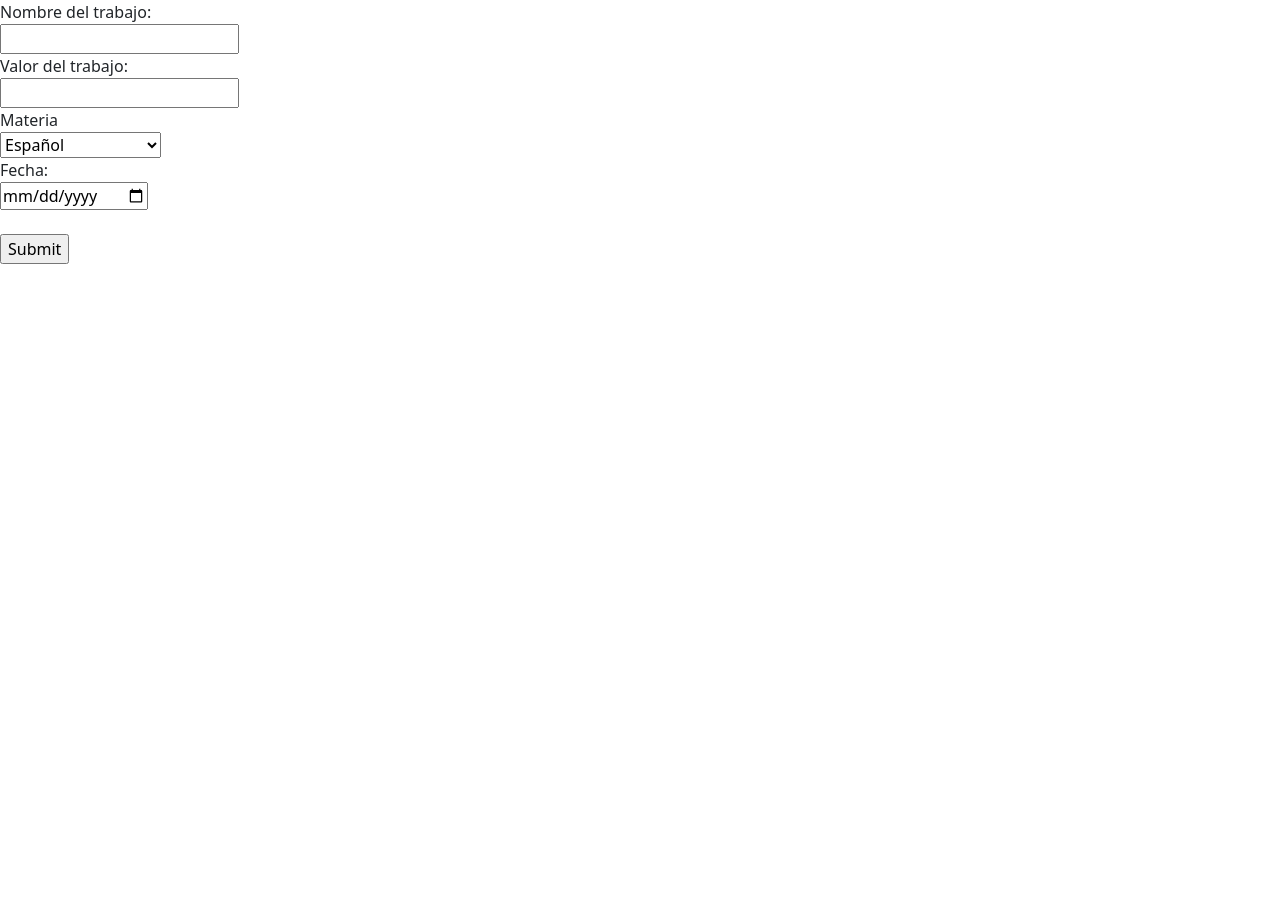
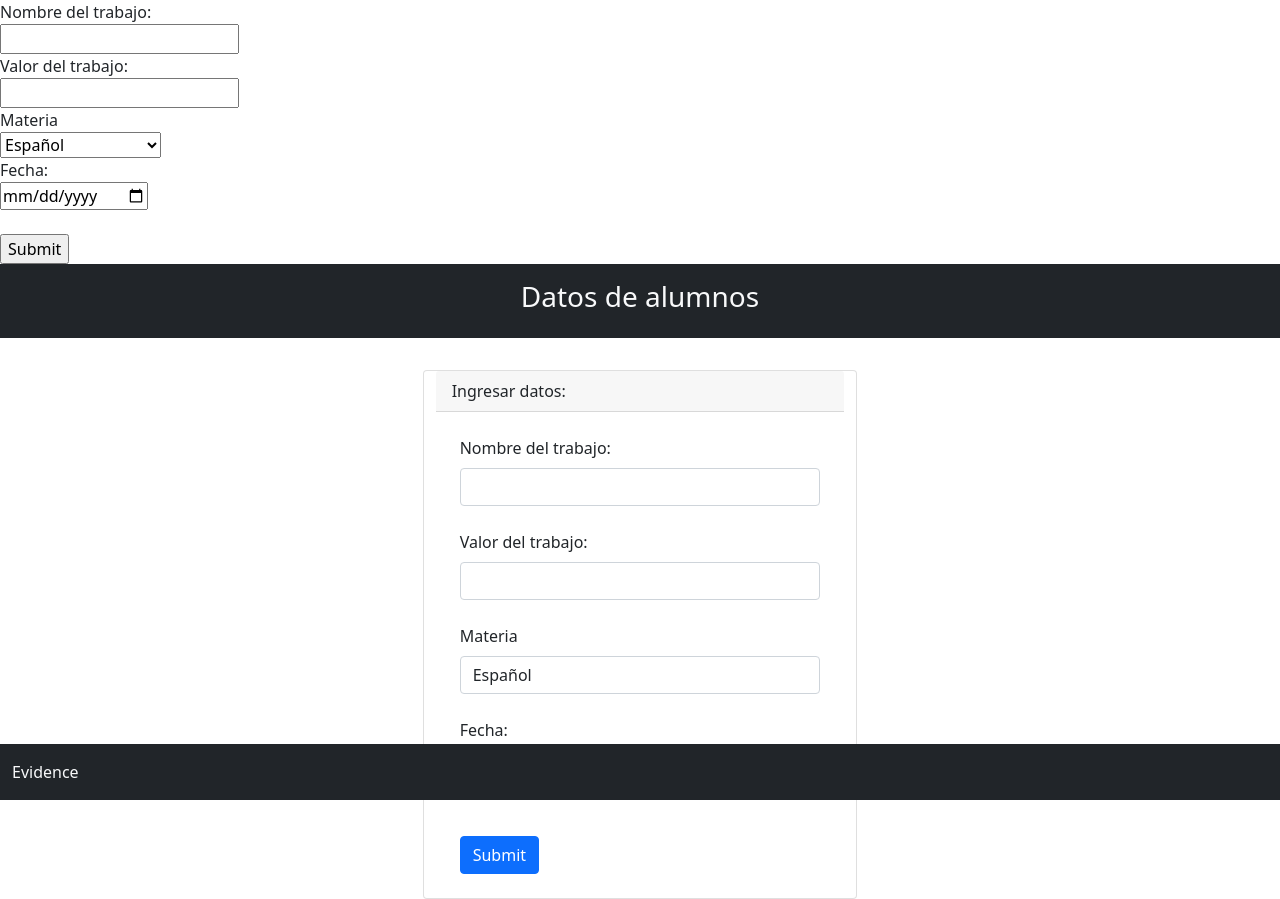
Before and after one commit to kikooooo22/Proyecto-rosy-4to-sem, a PHP site: page /crear_trabajo.php in a window 1280 px wide. Before the commit the page ends 264 px from the top, so only its background shows below. Run offline with PHP 8.4, Linux system fonts and the light colour scheme.

Commit message:
Update crear_trabajo.php

```diff
--- a/crear_trabajo.php
+++ b/crear_trabajo.php
@@ -30,4 +30,42 @@
     </form>
 </body>
 
+</html><!DOCTYPE html>
+<html lang="en">
+<?php include 'header.php' ?>
+<head>
+    <meta charset="UTF-8">
+    <title>Evidence</title>
+</head>
+<br>
+<body>
+    <div class="row d-flex justify-content-center">
+        <div class="p-1"></div>
+        <div class="card col-sm-4">
+            <div class="card-header">
+                Ingresar datos:
+            </div>
+            <form method="get" action="altas_trabajos.php" class="p-4">
+                <label class="form-label">Nombre del trabajo:</label><br>
+                <input type="text" name="name" class="form-control"><br>
+                <label class="form-label">Valor del trabajo:</label><br>
+                <input type="text" name="valor" class="form-control"><br>
+                <label class="form-label">Materia</label><br>
+                <select name="materia" class="form-control">
+                    <option value="0">Español</option>
+                    <option value="1">Matematicas</option>
+                    <option value="2">Ciencias Naturales</option>
+                    <option value="3">Historia</option>
+                    <option value="4">Geografia</option>
+                    <option value="5">Formacion C y E</option>
+                </select><br>
+                <label class="form-label">Fecha:</label><br>
+                <input type="date" name="fecha" class="form-control">
+                <br><br>
+                <input type="submit" class="btn btn-primary">
+            </form>
+        </div>
+    </div>
+</body>
+<?php include 'footer.php' ?>
 </html>
```
